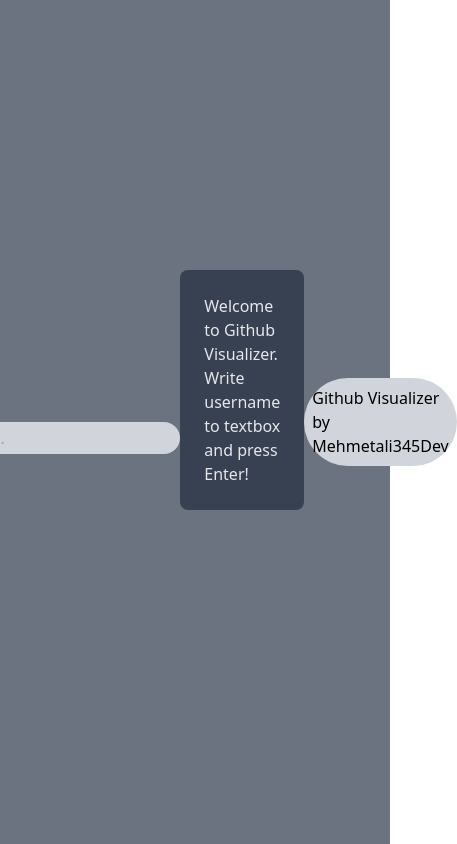
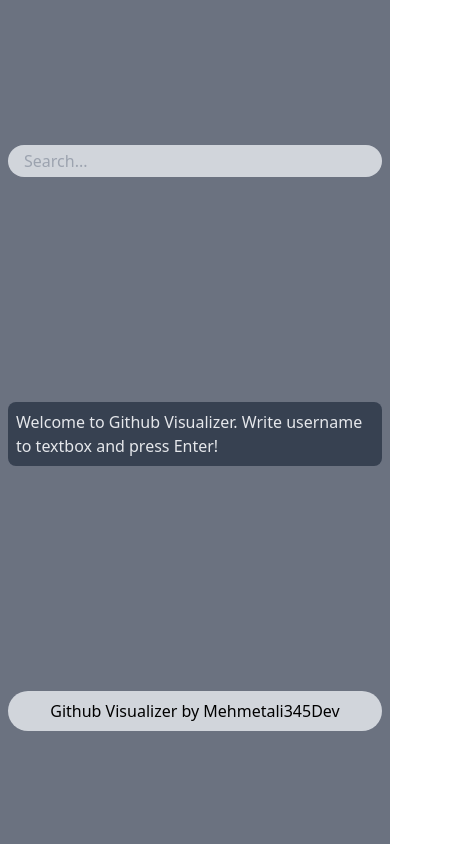
Before and after one commit to omerayyildiz/github-visualizer, a Vue app: page / in a window 390 px wide. Shown: the whole page, 457 px wide, since content can reach past the window. Built offline with nearby package versions, Linux system fonts and the light colour scheme.

Commit message:
Website made responsive

```diff
--- a/src/App.vue
+++ b/src/App.vue
@@ -1,7 +1,7 @@
 <template>
   <div
     class="
-      flex
+      grid
       sm:grid
       items-center
       justify-center
@@ -11,7 +11,7 @@
   >
     <input
       type="text"
-      class="mt-8 h-8 rounded-full p-2 bg-gray-300 text-gray-800 outline-none"
+      class="mt-8 mx-2 md:mx-0 h-8 rounded-full p-4 bg-gray-300 text-gray-800 outline-none"
       placeholder="Search..."
       focus="bg-gray-100"
       v-model="query"
@@ -20,9 +20,10 @@
     <div
       class="
         bg-gray-700
-        p-6
-        mb-16
-        sm:grid
+        md:p-6
+        p-2
+        mx-2
+        grid
         rounded-lg
         items-start
         justify-items-center
@@ -79,7 +80,7 @@
               {{ "Following: " + userinfo.following }}
             </h3>
           </div>
-          <div class="space-x-3 mt-4">
+          <div class="space-x-3 sm:flex mt-4">
             <a
               class="links"
               :href="getTwitter()"
@@ -117,7 +118,7 @@
         </h1>
       </div>
     </div>
-    <Footer />
+    <Footer class="mx-2 md:mx-0"/>
   </div>
 </template>
 
@@ -126,8 +127,8 @@ import Footer from "/src/components/Footer.vue";
 
 export default {
   components: {
-    Footer
-    },
+    Footer,
+  },
   data() {
     return {
       userinfo: [],
--- a/src/components/Footer.vue
+++ b/src/components/Footer.vue
@@ -1,5 +1,5 @@
 <template>
-      <div class="h-auto grid min-w-screen rounded-full justify-items-center p-2 bg-gray-300"><h2><a href="https://github.com/Mehmetali345Dev/github-visualizer" target="_blank">Github Visualizer by Mehmetali345Dev</a></h2></div>
+      <div class="h-auto grid sm:flex min-w-screen rounded-full justify-items-center p-2 bg-gray-300"><h2><a href="https://github.com/Mehmetali345Dev/github-visualizer" target="_blank">Github Visualizer by Mehmetali345Dev</a></h2></div>
 </template>
 
 <script>
--- a/src/components/HelloWorld.vue
+++ /dev/null
@@ -1,35 +0,0 @@
-<template>
-  <h1>{{ msg }}</h1>
-
-  <p>
-    <a href="https://vitejs.dev/guide/features.html" target="_blank">
-      Vite Documentation
-    </a>
-    |
-    <a href="https://v3.vuejs.org/" target="_blank">Vue 3 Documentation</a>
-  </p>
-
-  <button type="button" @click="state.count++">
-    count is: {{ state.count }}
-  </button>
-  <p>
-    Edit
-    <code>components/HelloWorld.vue</code> to test hot module replacement.
-  </p>
-</template>
-
-<script setup>
-import { defineProps, reactive } from 'vue'
-
-defineProps({
-  msg: String
-})
-
-const state = reactive({ count: 0 })
-</script>
-
-<style scoped>
-a {
-  color: #42b983;
-}
-</style>
```
